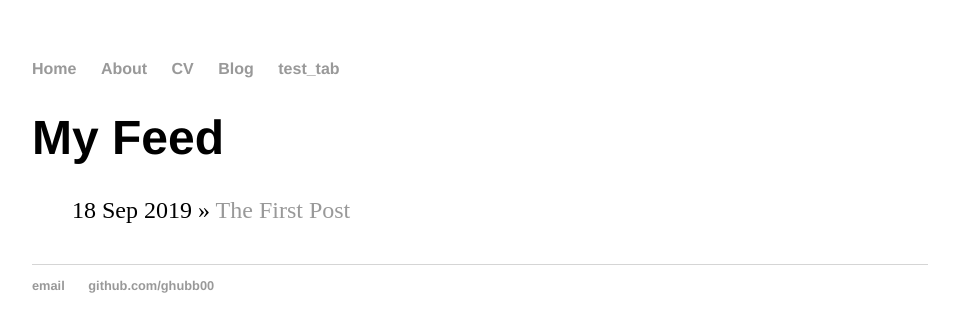
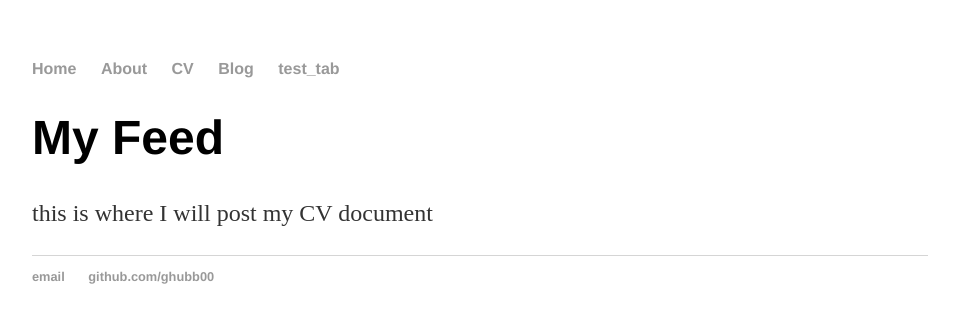
Before and after one commit to ghubb00/ghubb001.github.io, a Jekyll site: the page built from cv/index.html, in a window 1280 px wide. Shown: the top 332 px of the page, without its empty margins (160-1119 px from the left). Built offline with Jekyll 4.4.1, drawn with Linux system fonts in a browser that asks for light colours.

Commit message:
Update index.html

```diff
--- a/cv/index.html
+++ b/cv/index.html
@@ -3,9 +3,4 @@ layout: default
 title: My Feed
 ---
 	<h1>{{ page.title }}</h1>
-	<ul class="posts">
-
-	  {% for post in site.posts %}
-	    <li><span>{{ post.date | date_to_string }}</span> » <a href="{{ post.url }}" title="{{ post.title }}">{{ post.title }}</a></li>
-	  {% endfor %}
-	</ul>
+	<p> this is where I will post my CV document <p>
```
